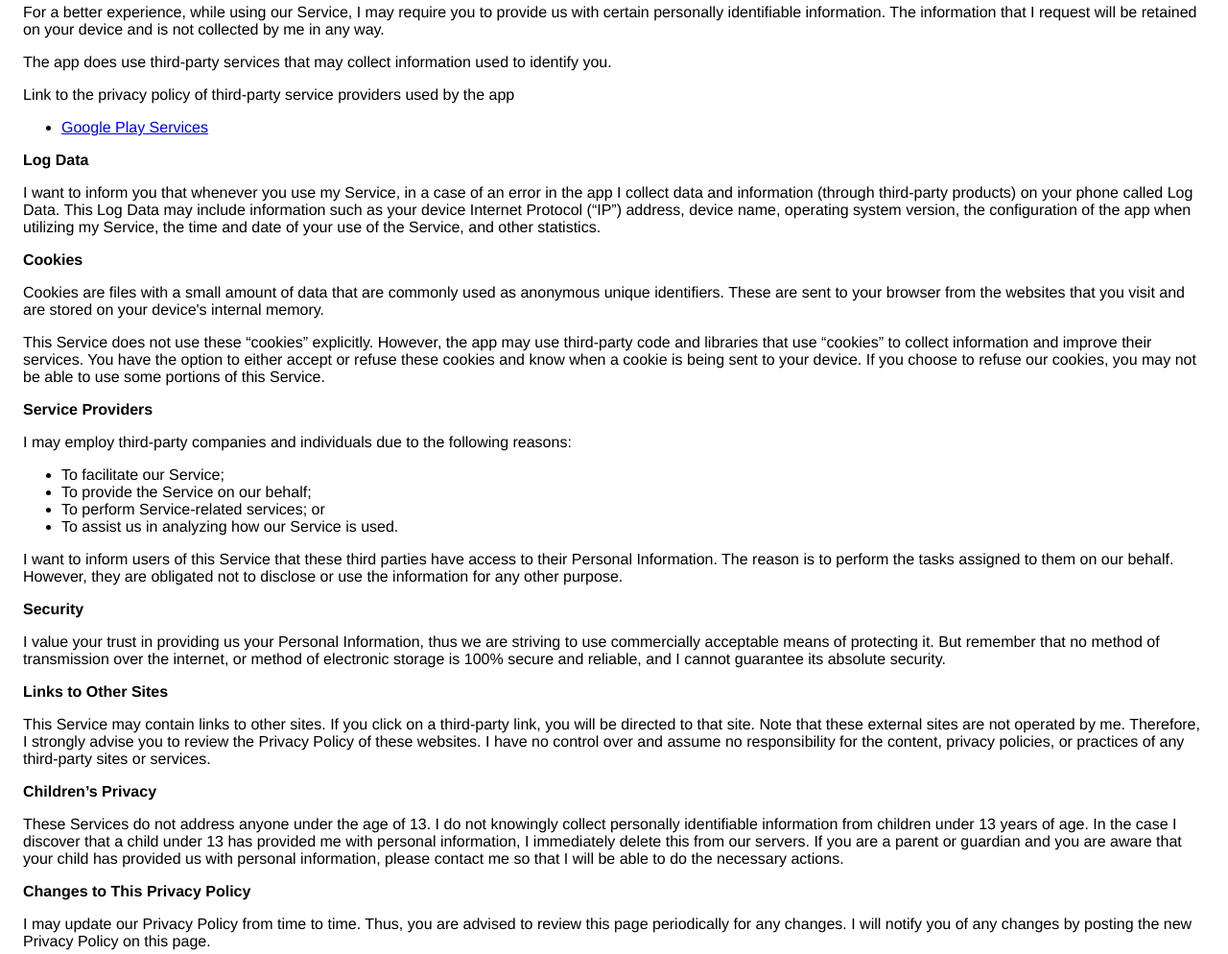
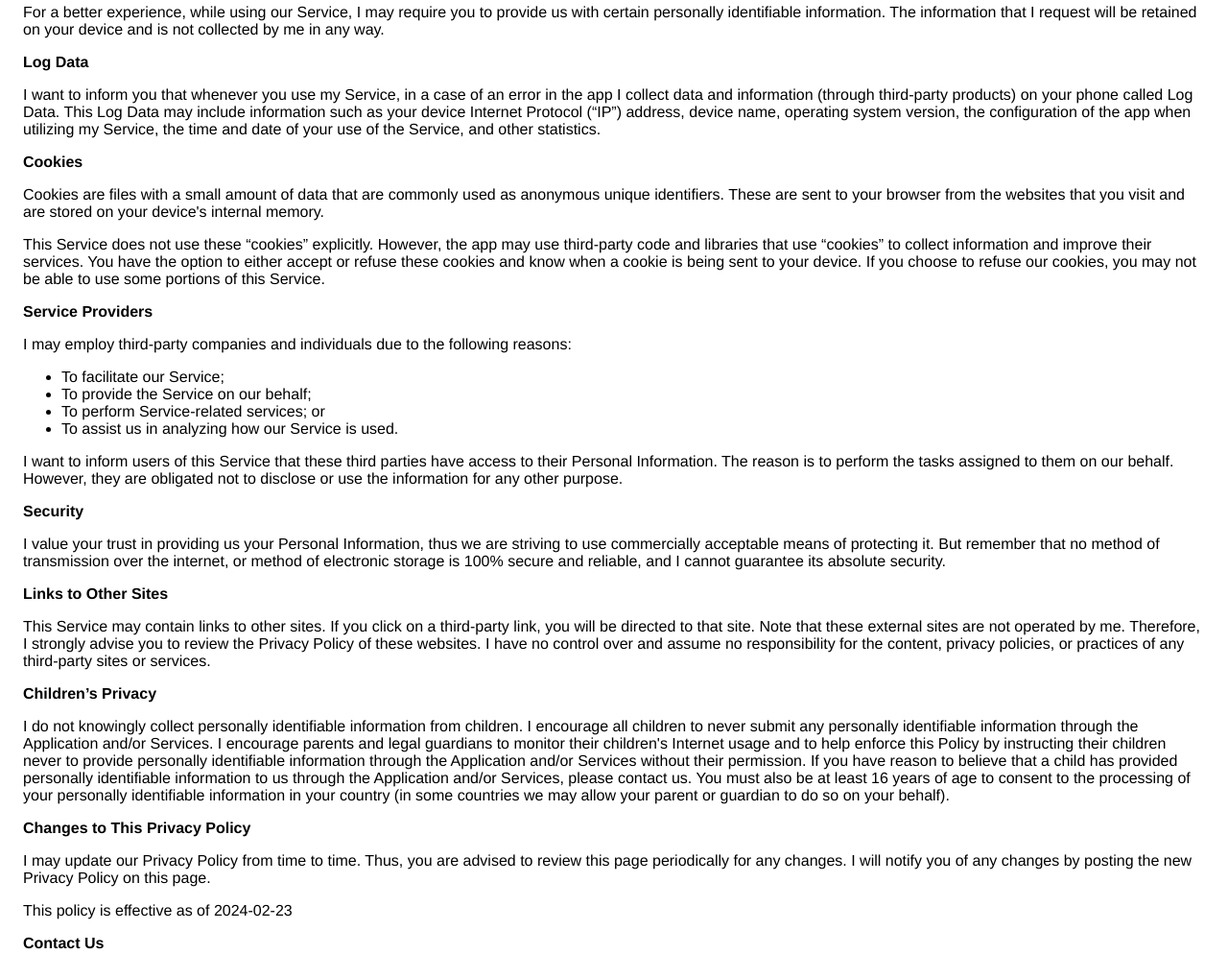
Before and after one commit to yukiminoru/.github.io, a plain HTML site: page index.html in a window 1280 px wide. Shown: the part 260-1254 px from the top of the page at 96% size. Drawn offline with Linux system fonts and the light colour scheme.

Commit message:
Update index.html

```diff
--- a/index.html
+++ b/index.html
@@ -31,13 +31,7 @@
                   may require you to provide us with certain personally
                   identifiable information. The information that
                   I request will be retained on your device and is not collected by me in any way.
-                </p> <div><p>
-                    The app does use third-party services that may collect
-                    information used to identify you.
-                  </p> <p>
-                    Link to the privacy policy of third-party service providers used
-                    by the app
-                  </p> <ul><li><a href="https://www.google.com/policies/privacy/" target="_blank" rel="noopener noreferrer">Google Play Services</a></li><!----><!----><!----><!----><!----><!----><!----><!----><!----><!----><!----><!----><!----><!----><!----><!----><!----><!----><!----><!----><!----><!----><!----><!----><!----><!----><!----><!----></ul></div> <p><strong>Log Data</strong></p> <p>
+                </p> <!----> <p><strong>Log Data</strong></p> <p>
                   I want to inform you that whenever you
                   use my Service, in a case of an error in the app
                   I collect data and information (through third-party
@@ -85,17 +79,20 @@
                   no control over and assume no responsibility for the content,
                   privacy policies, or practices of any third-party sites or
                   services.
-                </p> <p><strong>Children’s Privacy</strong></p> <div><p>
-                    These Services do not address anyone under the age of 13.
+                </p> <p><strong>Children’s Privacy</strong></p> <!----> <div><p>
                     I do not knowingly collect personally
-                    identifiable information from children under 13 years of age. In the case
-                    I discover that a child under 13 has provided
-                    me with personal information, I immediately
-                    delete this from our servers. If you are a parent or guardian
-                    and you are aware that your child has provided us with
-                    personal information, please contact me so that
-                    I will be able to do the necessary actions.
-                  </p></div> <!----> <p><strong>Changes to This Privacy Policy</strong></p> <p>
+                    identifiable information from children. I
+                    encourage all children to never submit any personally
+                    identifiable information through
+                    the Application and/or Services.
+                    I encourage parents and legal guardians to monitor
+                    their children's Internet usage and to help enforce this Policy by instructing
+                    their children never to provide personally identifiable information through the Application and/or Services without their permission. If you have reason to believe that a child
+                    has provided personally identifiable information to us through the Application and/or Services,
+                    please contact us. You must also be at least 16 years of age to consent to the processing
+                    of your personally identifiable information in your country (in some countries we may allow your parent
+                    or guardian to do so on your behalf).
+                  </p></div> <p><strong>Changes to This Privacy Policy</strong></p> <p>
                   I may update our Privacy Policy from
                   time to time. Thus, you are advised to review this page
                   periodically for any changes. I will
```
